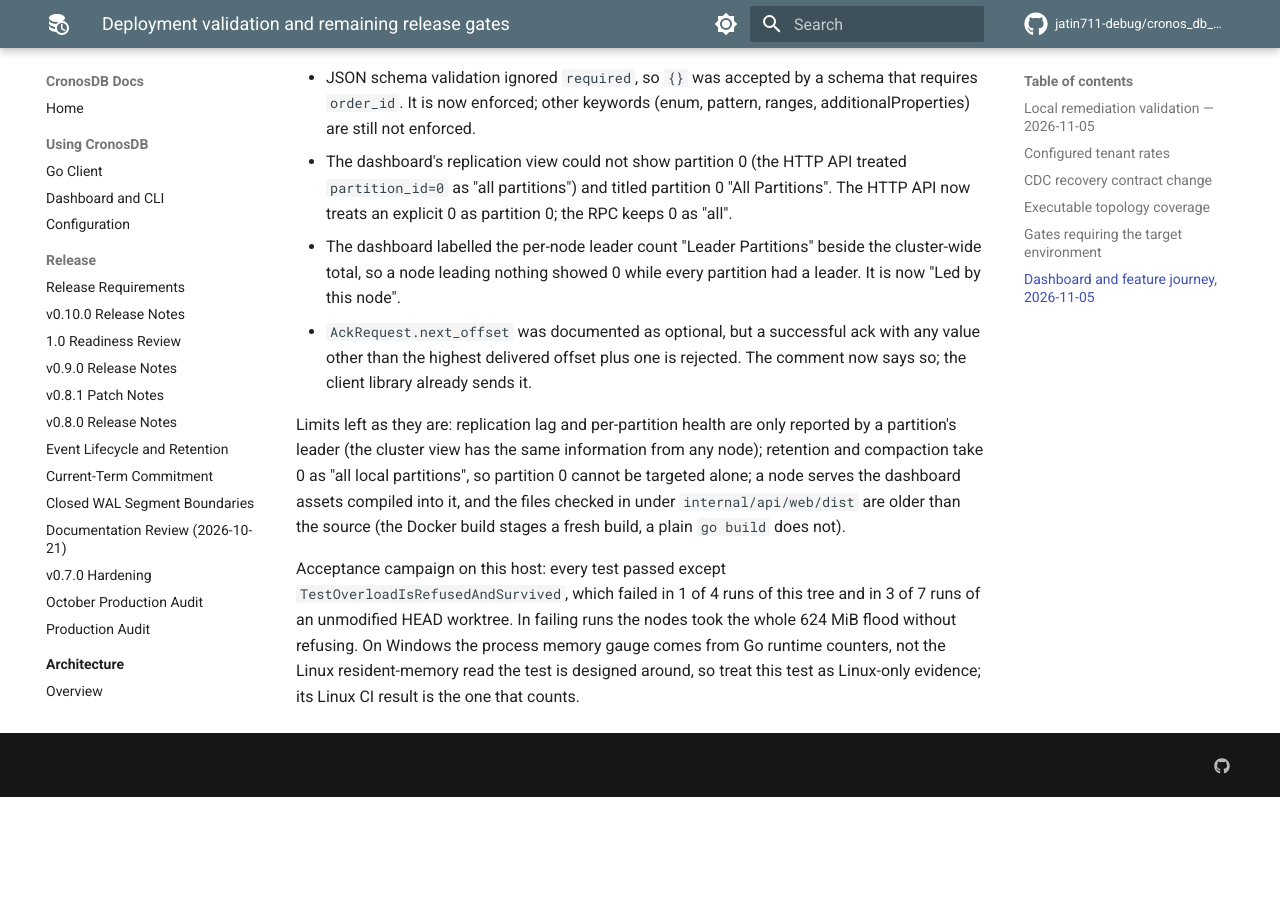
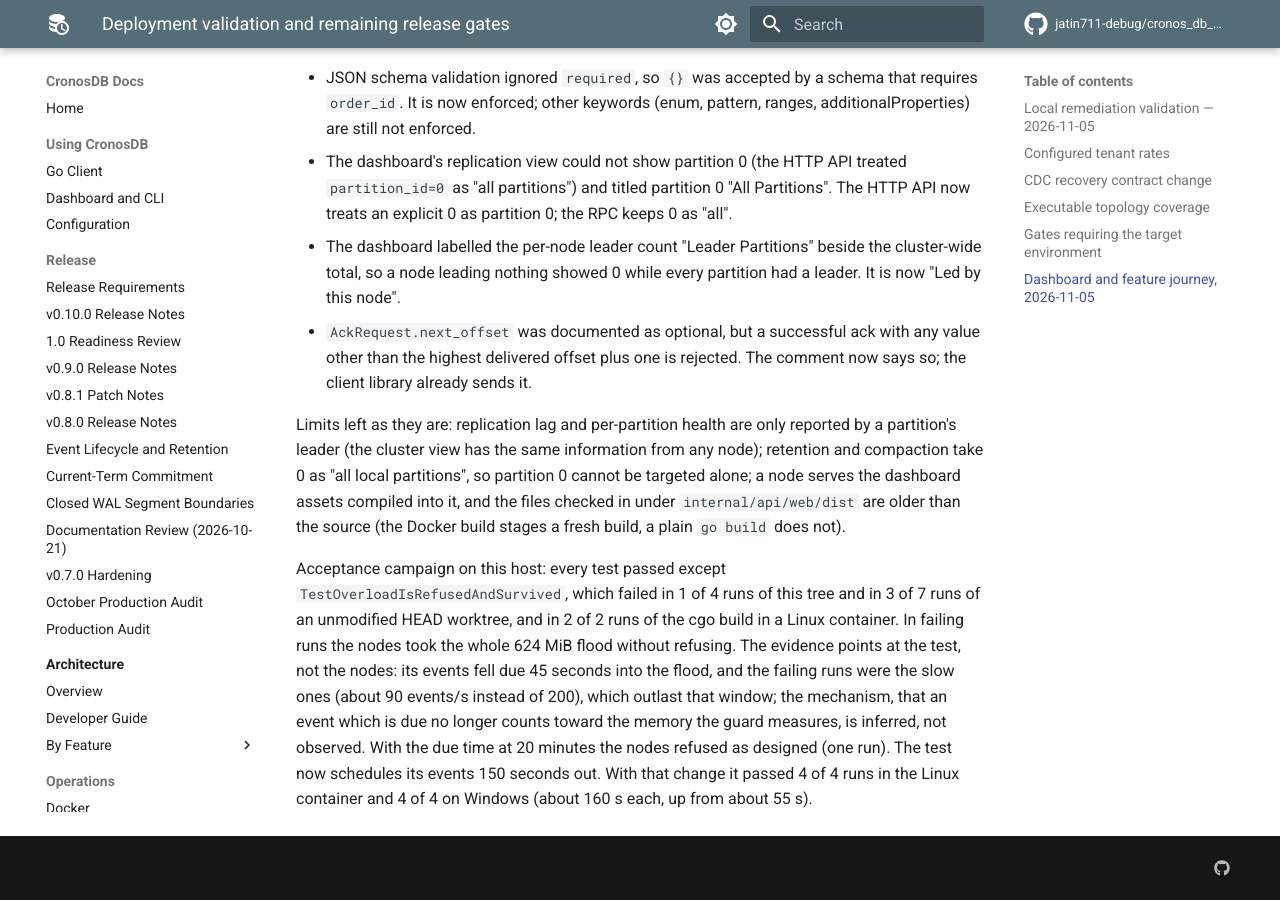
Before and after one commit to jatin711-debug/cronos_db_golang, an MkDocs documentation site: the page built from docs/PRODUCTION_VALIDATION.md, in a window 1280 px wide and 900 px high, scrolled down 3254 px. Built offline with MkDocs 1.6.1 and Material for MkDocs 9.7.7, drawn with Linux system fonts in a browser that asks for light colours; comment, search, counter and statistics services are not loaded; before the commit the page ends 4051 px from its top, so only the background shows below that.

Commit message:
test: give the overload flood time to reach the memory limit
TestOverloadIsRefusedAndSurvived scheduled its events 45 seconds after the flood began. An event that falls due no longer counts toward the memory the guard measures, so a slow flood (about 90 events/s instead of 200) never reached the limit and the nodes took all 40000 events without refusing: 3 of 7 runs at an unmodified HEAD on Windows and 2 of 2 in a Linux container with the cgo build. Events are now due after 150 seconds. 4 of 4 runs pass in the Linux container and 4 of 4 on Windows. The mechanism is inferred from the failing runs being the slow ones and from one run with a 20 minute due time, in which the nodes refused.

Co-Authored-By: Claude Sonnet 5.5 <noreply@anthropic.com>

```diff
--- a/docs/PRODUCTION_VALIDATION.md
+++ b/docs/PRODUCTION_VALIDATION.md
@@ -147,7 +147,12 @@ stages a fresh build, a plain `go build` does not).
 
 Acceptance campaign on this host: every test passed except
 `TestOverloadIsRefusedAndSurvived`, which failed in 1 of 4 runs of this tree and in 3
-of 7 runs of an unmodified HEAD worktree. In failing runs the nodes took the whole
-624 MiB flood without refusing. On Windows the process memory gauge comes from Go
-runtime counters, not the Linux resident-memory read the test is designed around, so
-treat this test as Linux-only evidence; its Linux CI result is the one that counts.
+of 7 runs of an unmodified HEAD worktree, and in 2 of 2 runs of the cgo build in a
+Linux container. In failing runs the nodes took the whole 624 MiB flood without
+refusing. The evidence points at the test, not the nodes: its events fell due 45 seconds
+into the flood, and the failing runs were the slow ones (about 90 events/s instead of
+200), which outlast that window; the mechanism, that an event which is due no longer
+counts toward the memory the guard measures, is inferred, not observed. With the due
+time at 20 minutes the nodes refused as designed (one run). The test now schedules
+its events 150 seconds out. With that change it passed 4 of 4 runs in the Linux
+container and 4 of 4 on Windows (about 160 s each, up from about 55 s).
```
Also changed, not shown: 1 other file.
